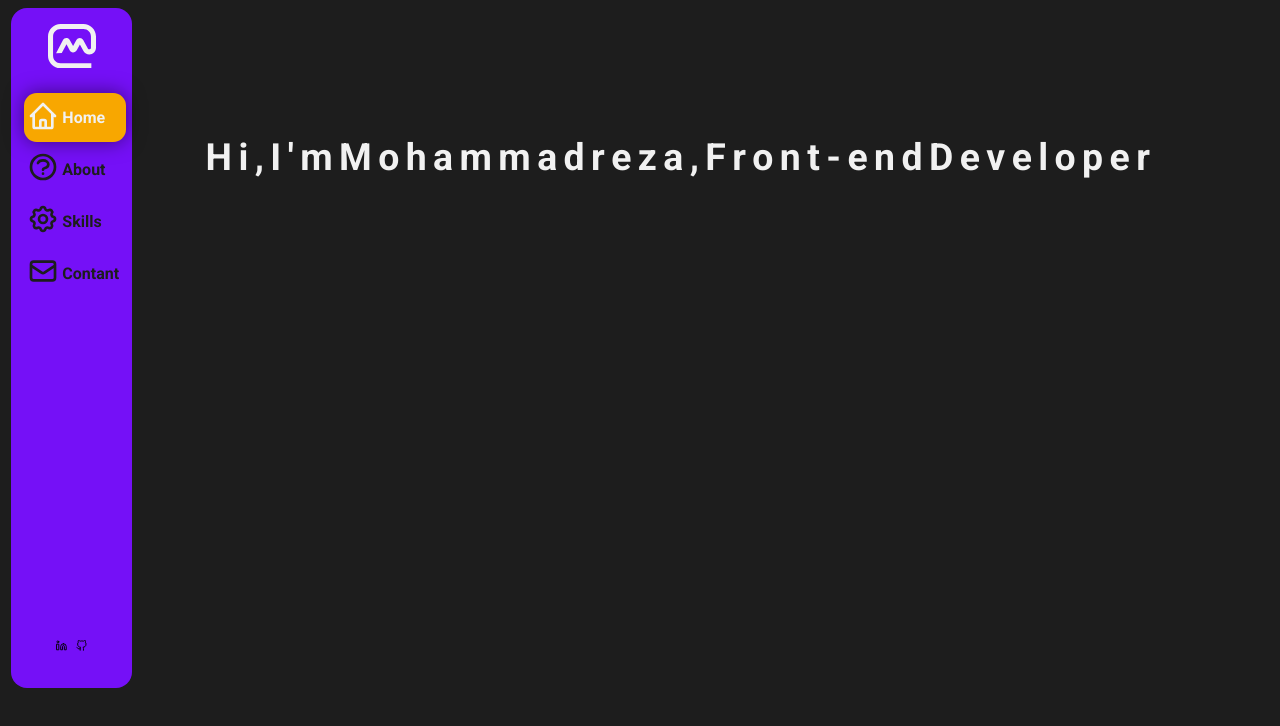
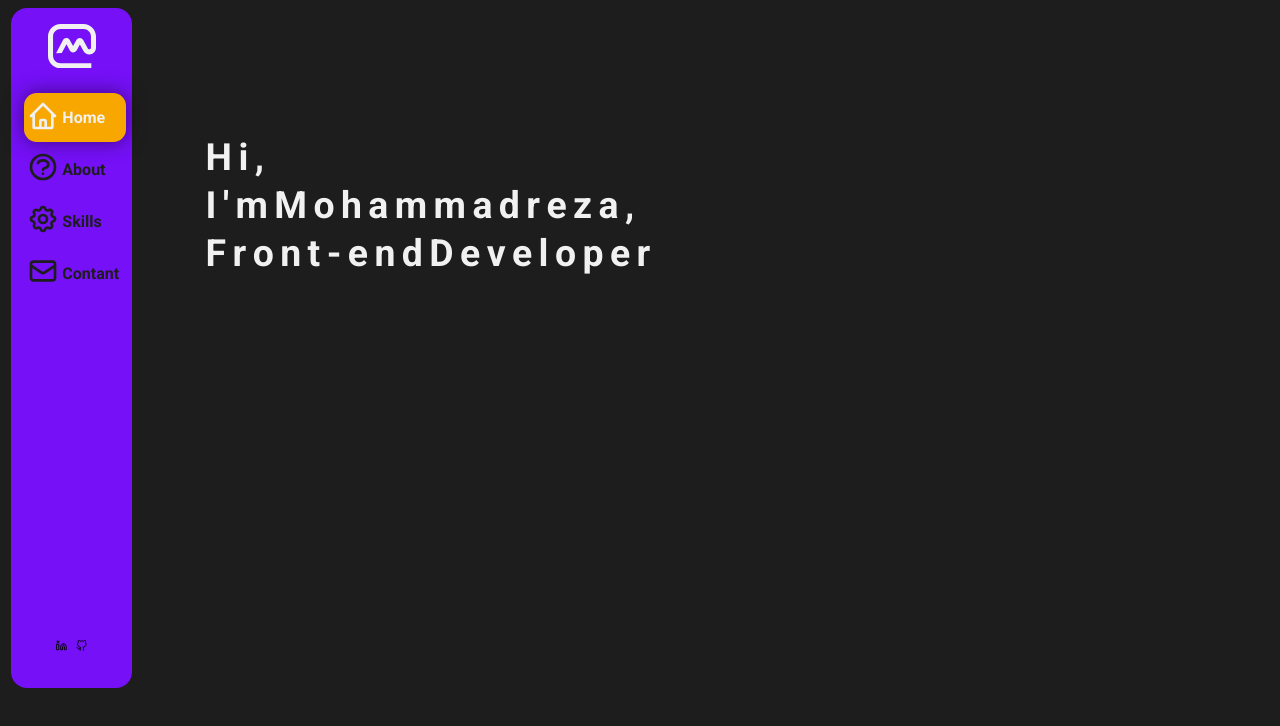
Before and after one commit to mohammadrezaalizade/personalWebsite, a Next.js app: page / in a window 1280 px wide. Shown: the top 726 px of the page. Built offline with nearby package versions, Linux system fonts and the light colour scheme.

Commit message:
TESTSTYLE-home page title part

```diff
--- a/components/header/header.module.scss
+++ b/components/header/header.module.scss
@@ -3,6 +3,7 @@
 .container {
   position: relative;
   flex: 0.2;
+  z-index: 999;
   @include responsive.lg {
     flex: 0.15;
   }
--- a/components/home/Home.tsx
+++ b/components/home/Home.tsx
@@ -1,13 +1,54 @@
 import React from "react";
 import { motion } from "framer-motion";
 import classes from "./home.module.scss";
-import TitleLayout from "./TitleLayout";
+import { v4 as uuid } from "uuid";
+import Logo from "../../public/assets/image/Logo";
 let intro: String = "Hi, I'm Mohammadreza, Front-end Developer";
+const varianteTitle = {
+  init: {},
+};
 const HomePage = () => {
   return (
     <section className={classes.container}>
-      <div className={classes.intro}>
-        <TitleLayout title={intro} />
+      <div className={classes.introduce}>
+        <h1 id={classes.title}>
+          {intro.split("").map((word, index) => (
+            <React.Fragment key={uuid()}>
+              <motion.span
+                id={classes.inroduce}
+                key={uuid()}
+                initial={{
+                  x: "-5vw",
+                  opacity: 0,
+                  rotate: 0,
+                  translateX: 0,
+                }}
+                animate={{
+                  x: 0,
+                  opacity: 1,
+                  transition: {
+                    delay: 0.5,
+                    duration: 0.5,
+                  },
+                }}
+                whileHover={{
+                  scale: 1.5,
+                  translateX: 2,
+                  rotate: -1,
+                  x:2,
+                  color: "#f8a700",
+                  transition: {
+                    duration: 0.1,
+                    type: "spring",
+                  },
+                }}
+              >
+                {word}
+              </motion.span>
+              {word === "," && <br key={uuid()} />}
+            </React.Fragment>
+          ))}
+        </h1>
       </div>
     </section>
   );
--- a/components/home/TitleLayout.module.scss
+++ /dev/null
@@ -1,14 +0,0 @@
-@use "../../sass/responsive.module.scss" as responsive;
-
-h1#title {
-  display: flex;
-  flex-wrap: wrap;
-}
-span#inroduce {
-  display: flex;
-  letter-spacing: 0.2rem;
-
-  @include responsive.md {
-    letter-spacing: 0.4rem;
-  }
-}
--- a/components/home/TitleLayout.tsx
+++ /dev/null
@@ -1,34 +0,0 @@
-import React from "react";
-import { motion } from "framer-motion";
-import classes from "./TitleLayout.module.scss";
-import { v4 as uuidv4 } from "uuid";
-interface TitleLayoutProps {
-  title: String;
-}
-
-const TitleLayout: React.FC<TitleLayoutProps> = ({ title }): JSX.Element => {
-  return (
-    <h1 id={classes.title}>
-      {title.split("").map((word) => (
-        <React.Fragment key={uuidv4()}>
-          <motion.span
-            id={classes.inroduce}
-            key={uuidv4()}
-            whileHover={{
-              scale: 1.5,
-              color: "#f8a700",
-              transition: {
-                duration: 0.1,
-              },
-            }}
-          >
-            {word}
-          </motion.span>
-          {word === "," && <br key={uuidv4()} />}
-        </React.Fragment>
-      ))}
-    </h1>
-  );
-};
-
-export default TitleLayout;
--- a/components/home/home.module.scss
+++ b/components/home/home.module.scss
@@ -3,21 +3,32 @@
 .container {
   position: relative;
   padding: 0.5rem;
-  display: flex;
+  display: block;
   justify-content: flex-start;
   align-items: flex-start;
   flex-direction: column;
   margin-top: 5rem;
-  .intro {
+  .introduce {
+    display: block;
     color: color.$white;
     font-size: 1.5rem;
     line-height: 3rem;
     font-weight: 700;
     user-select: none;
+    height: 50vh;
     @include responsive.md {
       font-size: 2rem;
     }
-
-
+    h1#title {
+      display: block;
+      flex-wrap: wrap;
+    }
+    span#inroduce {
+      display: inline-block;
+      letter-spacing: 0.4rem;
+      @include responsive.md {
+        letter-spacing: 0.4rem;
+      }
+    }
   }
 }
```
